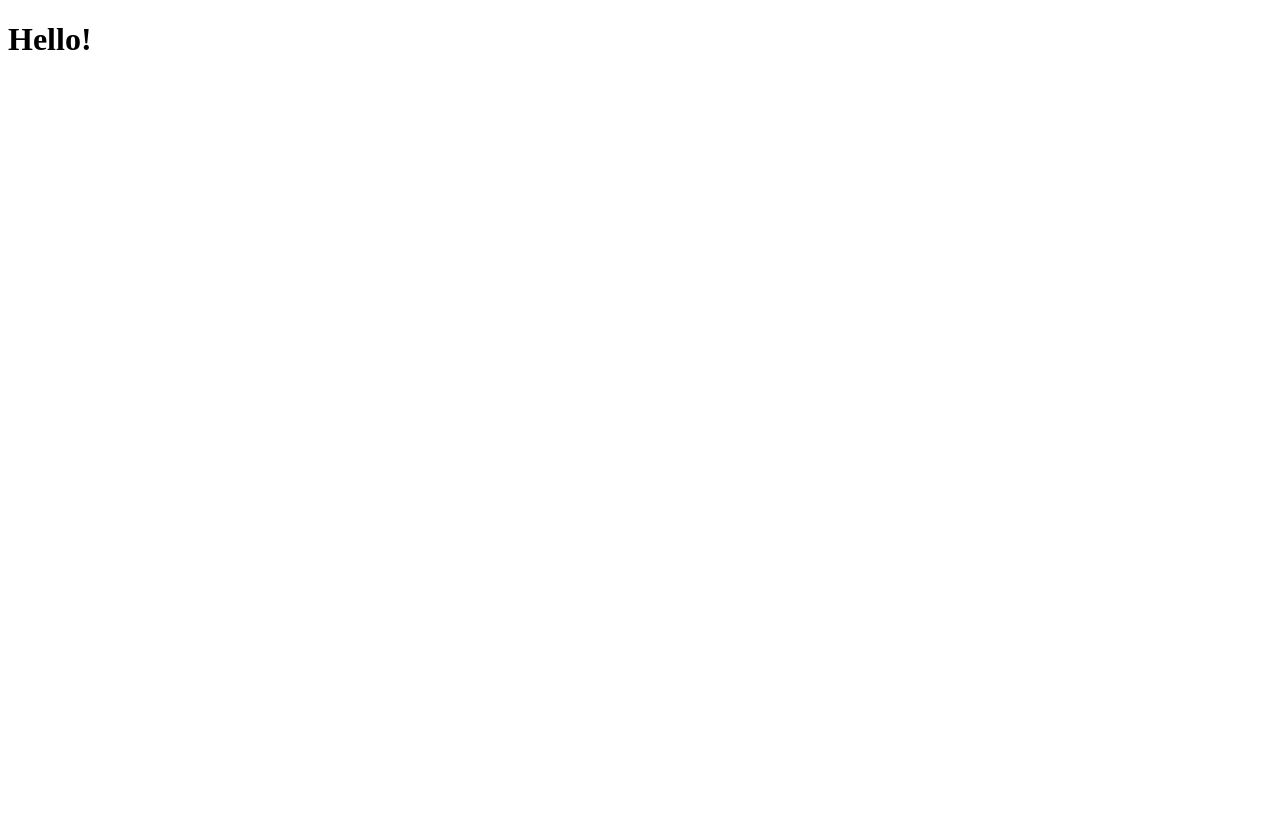
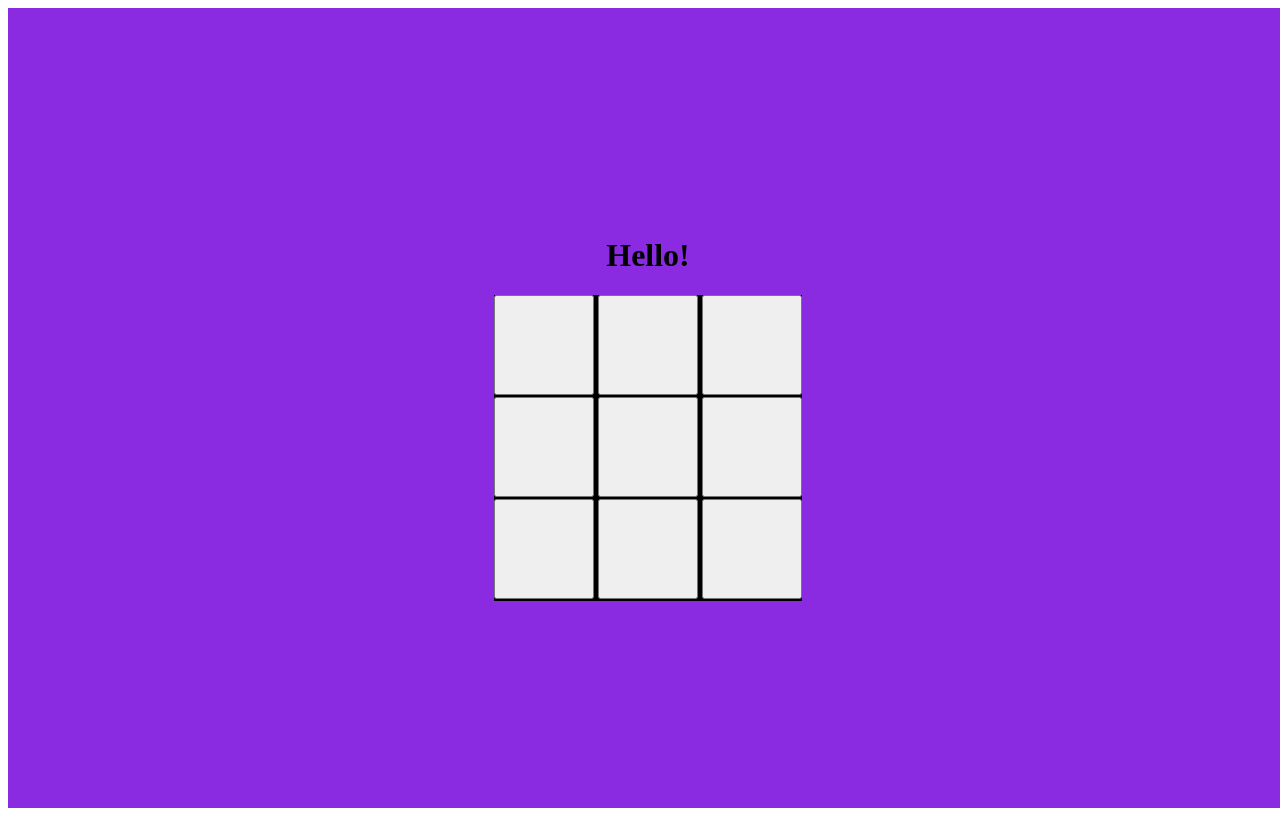
Before and after one commit to c6z3h/tic_tac_toe, a website: page index.html in a window 1280 px wide. Drawn offline with Linux system fonts and the light colour scheme.

Commit message:
Added styling, basic gric buttons, and attempt fix at remote favicon error (?)

```diff
--- a/index.html
+++ b/index.html
@@ -1,11 +1,39 @@
 <!DOCTYPE html>
 <head>
     <title>TT & PP's Tic Tac Toe!</title>
-    <link rel="apple-touch-icon" sizes="180x180" href="/apple-touch-icon.png">
-    <link rel="icon" type="image/png" sizes="32x32" href="/favicon-32x32.png">
-    <link rel="icon" type="image/png" sizes="16x16" href="/favicon-16x16.png">
+    <link rel="apple-touch-icon" sizes="180x180" href="/apple-touch-icon.png?">
+    <link rel="icon" type="image/png" sizes="32x32" href="/favicon-32x32.png?">
+    <link rel="icon" type="image/png" sizes="16x16" href="/favicon-16x16.png?">
     <link rel="manifest" href="/site.webmanifest">
+    <link rel="stylesheet" href="/styles.css">
 </head>
 <body>
-    <h1>Hello!</h1>
+    <div class="container">
+        <h1>Hello!</h1>
+        <div class="gameGrid">
+            <div>
+                <button></button>
+                <button></button>
+                <button></button>
+            </div>
+            <div>
+                <button></button>
+                <button></button>
+                <button></button>
+            </div>
+            <div>
+                <button></button>
+                <button></button>
+                <button></button>
+            </div>
+        </div>
+    </div>
 </body>
+<script>
+    const buttons = document.querySelectorAll('button');
+    buttons.forEach((button, index) => {
+        button.addEventListener('click', function() {
+            console.log('button ', index, ' clicked!');
+        })
+    })
+</script>
--- /dev/null
+++ b/styles.css
@@ -0,0 +1,18 @@
+.container {
+    background-color: blueviolet;
+    width: 100vw;
+    height: 100vh;
+    justify-items: center;
+    align-content: center;
+}
+
+button {
+    width: 100px;
+    height: 100px;
+    padding: 0px;
+    margin: 0px;
+}
+
+.gameGrid {
+    background-color: black;
+}
```
